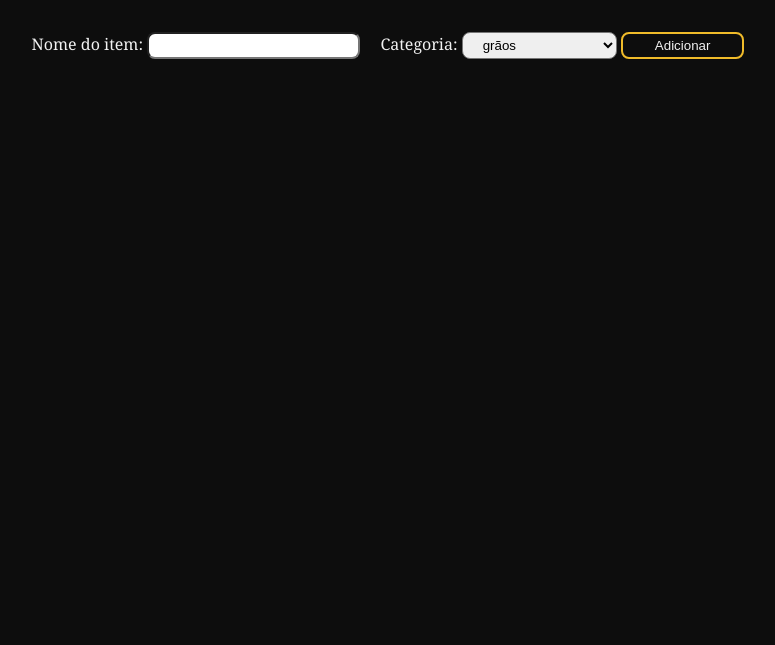
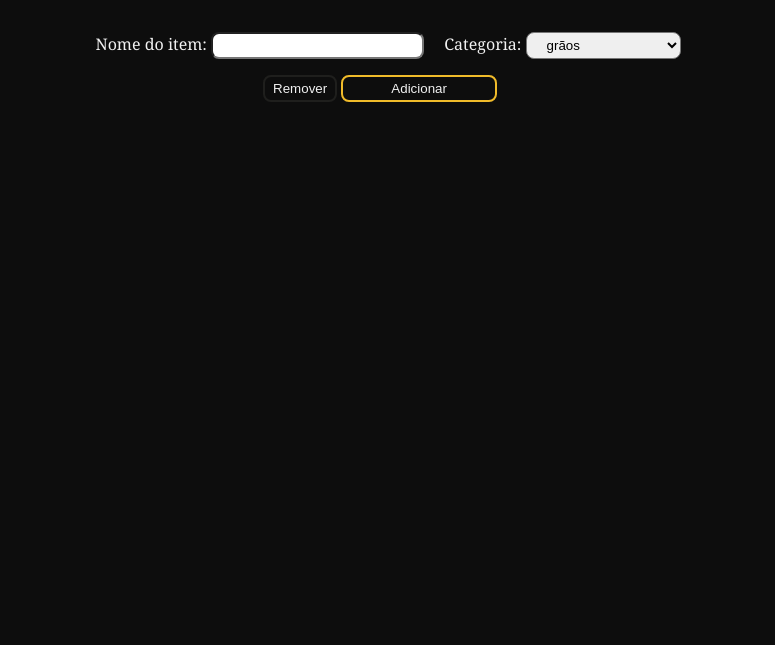
Before and after one commit to mayarafaustino/7DaysOfCode-Day5, a plain HTML site: page index.html in a window 1280 px wide. Shown: the part 155-800 px from the top of the page, without its empty margins (260-1035 px from the left). Drawn offline with Linux system fonts and the light colour scheme.

Commit message:
add função remover do dia6

```diff
--- a/index.html
+++ b/index.html
@@ -24,13 +24,17 @@
             <option value="4">congelados</option>
             <option value="5">frutas e verduras</option>
         </select>
-        <button type="button" onclick="adicionarItem()">Adicionar</button>
+        <div class="box-button">
+            <button type="button" id="botao-remover" onclick="removerItem()">Remover</button>
+            <button type="button" onclick="adicionarItem()">Adicionar</button>
+
+        </div>
 
     </form>
-    <!-- <button type="button" onclick="mostrarLista()">Mostrar lista</button> -->
-    <div id="lista">
 
-    </div>
+
+    <div id="aviso"></div>
+    <div id="lista"></div>
 
 
     <script src="./main.js"></script>
--- a/main.js
+++ b/main.js
@@ -30,6 +30,7 @@ var listaDeCompras = [
 
 
 const divLista = document.getElementById("lista");
+const divAviso = document.getElementById("aviso");
 
 
 
@@ -62,3 +63,20 @@ function mostrarLista() {
 
     }
 }
+
+function removerItem() {
+    const nomeItem = document.getElementById("item").value;
+    const categoriaItem = document.getElementById("categoria").value;
+    const indiceElementoRemover = listaDeCompras[categoriaItem].itens.indexOf(nomeItem);
+    if (indiceElementoRemover != -1){
+        listaDeCompras[categoriaItem].itens.splice(indiceElementoRemover, 1);
+        divLista.innerHTML = "";
+        document.getElementById("item").value = "";
+        mostrarLista();
+    } else {
+        const msg = `item não encontrado na categoria selecionada`;
+        divAviso.innerHTML = msg;
+        divLista.innerHTML = "";
+        mostrarLista();
+    }
+}
--- a/style.css
+++ b/style.css
@@ -15,8 +15,12 @@ input, select {
     padding: .25rem 1rem;
     border-radius: 8px;
 }
+.box-button {
+    margin: 1rem;
+
+}
 button {
-    padding: .25rem 2rem;
+    padding: .25rem 3rem;
     border-radius: 8px;
     border: 2px solid #f0bb2a;
     color: #f1f1f1;
@@ -26,11 +30,23 @@ button:hover {
     color: #0d0d0d;
     background-color: #f0bb2a;
 }
+#botao-remover {
+    border: 2px solid #1f1f1d;
+    padding: .25rem .5rem;
+}
+#botao-remover:hover {
+    border: 2px solid #f0bb2a;
+}
 #lista {
     display: flex;
     flex-wrap: wrap;
     justify-content: center;
     margin-top: 2rem;
+}
+#aviso {
+    margin: 1rem auto;
+    color: #f0bb2a;
+    font-size: 14px;
 }
 ul {
     background-color: #131312;
```
